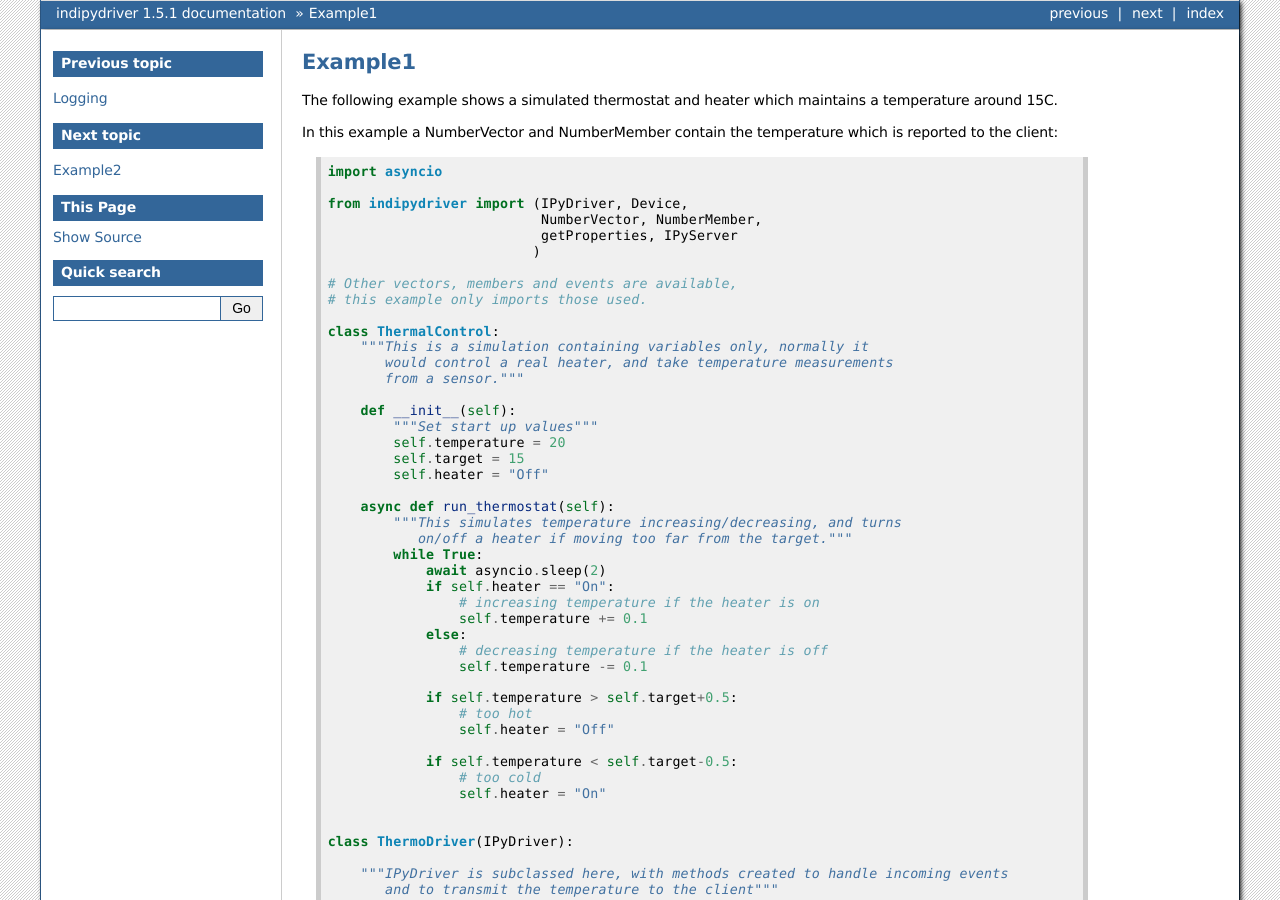
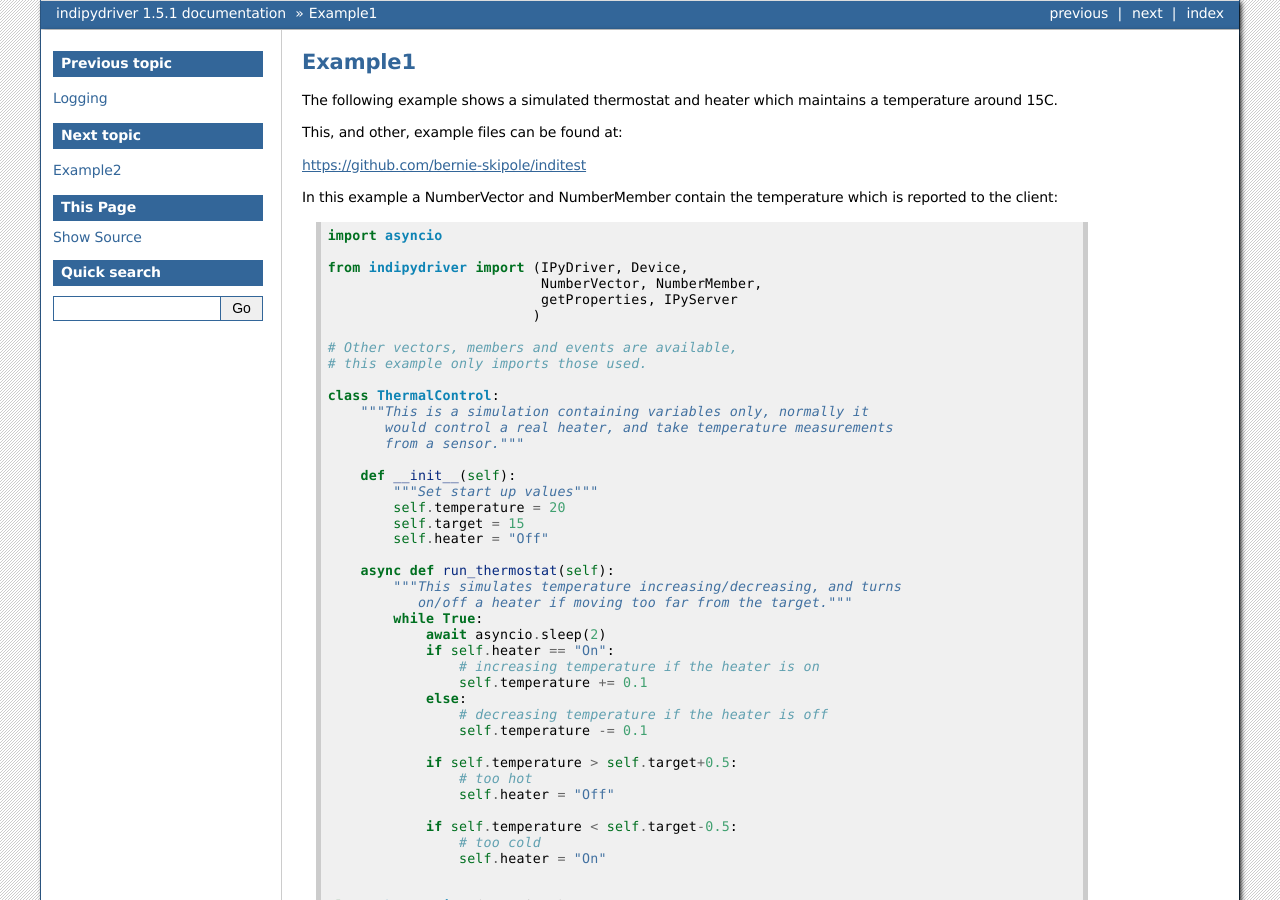
Before and after one commit to bernie-skipole/indipydriver, a Sphinx documentation site: the page built from docs/source/usage/example1.rst, in a window 1280 px wide and 900 px high. Built offline with Sphinx 7.4.7, drawn with Linux system fonts in a browser that asks for light colours.

Commit message:
doc change

```diff
--- a/docs/source/usage/example1.rst
+++ b/docs/source/usage/example1.rst
@@ -4,6 +4,10 @@ Example1
 ========
 
 The following example shows a simulated thermostat and heater which maintains a temperature around 15C.
+
+This, and other, example files can be found at:
+
+https://github.com/bernie-skipole/inditest
 
 In this example a NumberVector and NumberMember contain the temperature which is reported to the client::
 
--- a/docs/source/usage/references.rst
+++ b/docs/source/usage/references.rst
@@ -17,6 +17,10 @@ https://github.com/bernie-skipole/indipyclient
 
 https://indipyclient.readthedocs.io
 
+Examples of drivers are collected at:
+
+https://github.com/bernie-skipole/inditest
+
 Further relevant sites:
 
 Please note: The author has no relationship with indilib, these indipyclient and indipydriver packages are independently developed implementations. However they were developed with reference to the INDI version 1.7 specification, and are intended to interwork with other implementations that also meets that spec.
```
